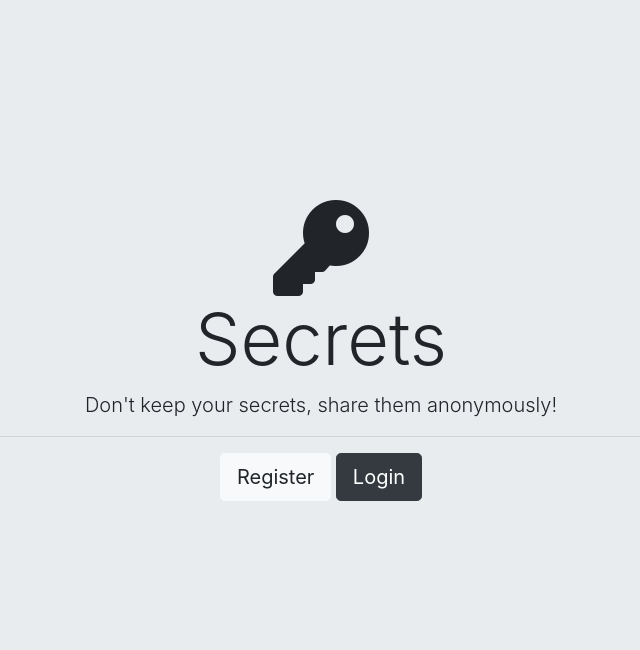
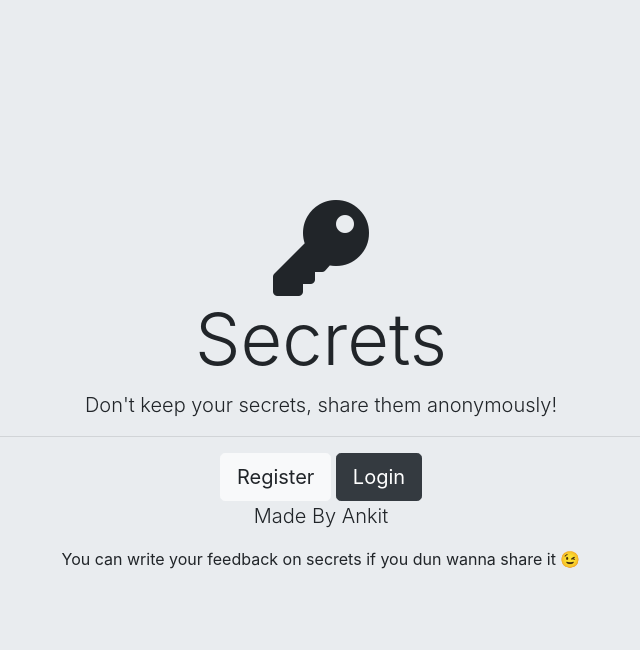
Before and after one commit to thisisankit01/authAndSecurity, a Node server app: page / in a window 1280 px wide. Shown: the top 650 px of the page, without its empty margins (319-959 px from the left). Run offline with Node 20, Linux system fonts and the light colour scheme; some libraries are stand-ins or nearby versions.

Commit message:
latest commit

```diff
--- a/app.js
+++ b/app.js
@@ -12,13 +12,14 @@ import  findOrCreate from 'mongoose-findorcreate';
 
 dotenv.config();
 
-////////////////////connected to PORT///////////////////////////
+////////////////////express///////////////////////////
 const PORT = process.env.PORT;
 const app = express();
 
-app.use(express.static("public"));
-app.set('view engine','ejs');
-app.use(bodyParser.urlencoded({extended:true}));
+                                         //app.use() method to add middleware functions to the app
+app.use(express.static("public"));//express.static() middleware function serves static files from the public directory, such as images, CSS, and JavaScript files.
+app.set('view engine','ejs'); //The app.set() method is used to set the 'view engine' property to 'ejs', which specifies that the app will use the ejs module to render HTML templates.
+app.use(bodyParser.urlencoded({extended:true})); //The app.use() method is also used to add the body-parser middleware function, which will parse incoming request bodies in the urlencoded format.
 
 app.use(session({ //The app.use() method is used to add middleware functions to an Express application.
 
@@ -48,22 +49,22 @@ const userSchema = new mongoose.Schema({
 });
 
 
-userSchema.plugin(passportLocalMongoose); //setted userSchema to use passport-local-mongoose as a plugin
+userSchema.plugin(passportLocalMongoose); //The schema also uses the passport-local-mongoose plugin to add methods for handling user authentication with username and password credentials. The plugin provides methods such as register(), authenticate(), and serializeUser(), which can be used to register new users, authenticate existing users, and serialize user data for storing in a session.
 userSchema.plugin(findOrCreate); //
 
 const User = new mongoose.model("User",userSchema);
 
 
 /////////////////////////////////passport//////////////////////////////////////////
-passport.use(User.createStrategy());
+
+passport.use(User.createStrategy()); // This line uses the passport.use() method to add a new authentication strategy to Passport. In this case, the strategy is created using the createStrategy() method provided by the passport-local-mongoose plugin. This strategy allows the app to authenticate users with username and password credentials using the User model.
 
 
-passport.serializeUser((user, done) => {
-  // Convert the user object to a unique identifier
+passport.serializeUser((user, done) => {//serializeUser() method is called when a user is authenticated, and it is used to convert the user object to a unique identifier. This identifier is then stored in the session object, which allows the app to keep track of the authenticated user across multiple requests.
   done(null, user.id);
 });
 
-passport.deserializeUser(function(id, done) {
+passport.deserializeUser(function(id, done) { //deserializeUser() method is called when the app needs to access the user data in the session, and it is used to convert the identifier back into the user object.
   User.findById(id, function(err, user) {
     done(err, user);
   });
@@ -92,7 +93,7 @@ app.get('/',function(req,res){
   res.render("home");
 })
 
-app.get("/auth/google",
+app.get("/auth/google", //This route handler is for the GET method and the /auth/google URL. It uses the passport.authenticate() method to initiate the Google OAuth 2.0 authentication process. This method will redirect the user to the Google login page, where they can grant the app access to their Google profile.
 passport.authenticate('google',{scope:["profile"]})
 );
 
@@ -111,7 +112,7 @@ app.get('/register',function(req,res){
   res.render("register");
 })
 
-app.get("/secrets", function(req, res){
+app.get("/secrets", function(req, res){ //This route handler is for the GET method and the /secrets URL. It uses the User.find() method to query the database for users who have a non-null value for the secret field. It then renders the secrets template, passing the array of users as a parameter.
   User.find({"secret": {$ne: null}}, function(err, foundUsers){
     if (err){
       console.log(err);
@@ -141,7 +142,7 @@ app.get("/submit",function(req,res){
   }
 })
 
-app.post('/submit',function(req,res){
+app.post('/submit',function(req,res){ //This route handler is for the POST method and the /submit URL. It is called when the user submits the form on the /submit page. The handler retrieves the secret from the request body using the req.body property, and then uses the User.findById() method to find the user in the database. It updates the user's secret and saves the changes to the database, and then redirects the user to the /secrets page.
   const submittedSecret = req.body.secret;
   console.log(req.user.id);
 
@@ -173,7 +174,7 @@ app.get("/logout", function(req, res) {
 //////////////////////////////////POST requests//////////////////////////////////////
 
 
-app.post('/register',function(req,res){
+app.post('/register',function(req,res){ //This route handler is for the POST method and the /register URL. It is called when the user submits the form on the /register page. The handler uses the User.register() method provided by the passport-local-mongoose plugin to register a new user with the given username and password. It then uses the passport.authenticate() method to log the user in and redirect them to the /secrets page.
 User.register({username:req.body.username}, req.body.password, function(err,user){
   if(err){
     console.log(err);
@@ -186,7 +187,7 @@ User.register({username:req.body.username}, req.body.password, function(err,user
 })
 })
 
-app.post('/login',function(req,res){
+app.post('/login',function(req,res){// This route handler is for the POST method and the /login URL. It is called when the user submits the form on the /login page. The handler creates a new user object with the given username and password, and then uses the req.login() method provided by Passport to log the user in. It then redirects the user to the /secrets page.
   const user = new User({
     username : req.body.username,
     password : req.body.password
--- a/views/home.ejs
+++ b/views/home.ejs
@@ -6,9 +6,13 @@
     <i class="fas fa-key fa-6x"></i>
     <h1 class="display-3">Secrets</h1>
     <p class="lead">Don't keep your secrets, share them anonymously!</p>
+
     <hr>
     <a class="btn btn-light btn-lg" href="/register" role="button">Register</a>
     <a class="btn btn-dark btn-lg" href="/login" role="button">Login</a>
+
+    <p class="lead">Made By Ankit</p>
+    <p>You can write your feedback on secrets if you dun wanna share it 😉</p>
 
   </div>
 </div>
```
